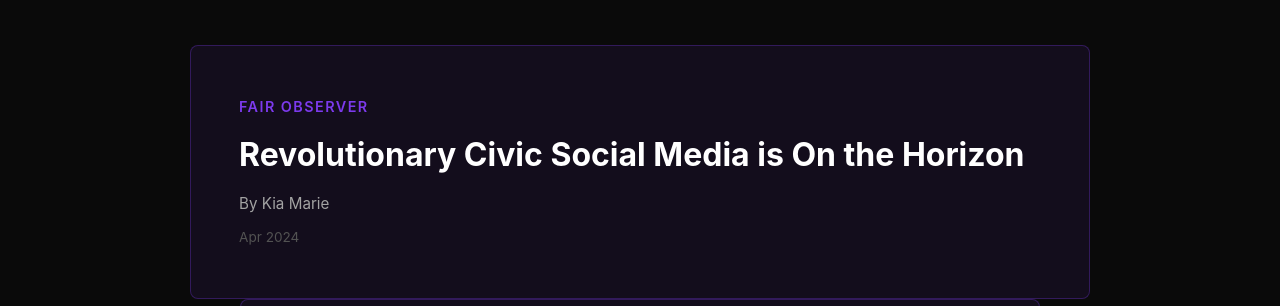
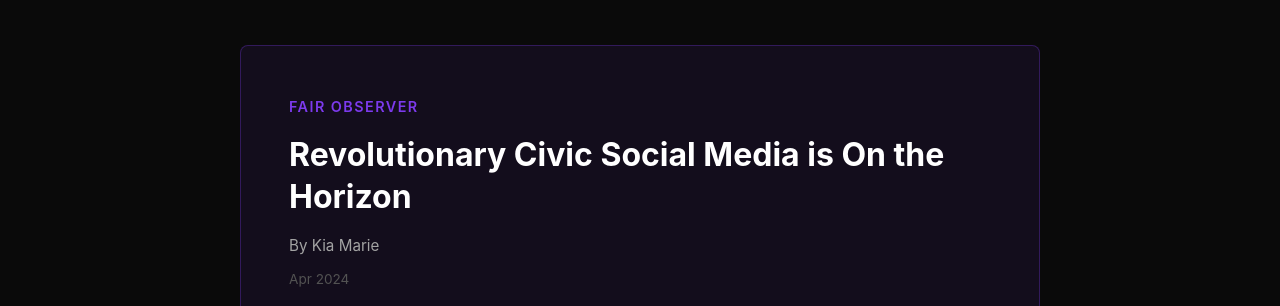
Before and after one commit to CivicWorks/civworks-site, a plain HTML site: page press.html in a window 1280 px wide. Shown: the part 646-952 px from the top of the page. Drawn offline with Linux system fonts and the light colour scheme.

Commit message:
and yet another attempt

```diff
--- a/styles.css
+++ b/styles.css
@@ -601,20 +601,11 @@ body {
 
 /* Press Page */
 .press-featured-grid {
-  display: flex;
-  flex-direction: column;
+  display: grid;
+  grid-template-columns: minmax(auto, 900px);
+  justify-content: center;
   gap: 2rem;
   margin-top: 3rem;
-  max-width: 900px !important;
-  width: 100%;
-  margin-left: auto;
-  margin-right: auto;
-  position: relative;
-}
-
-.press-featured-grid > * {
-  max-width: 900px !important;
-  width: 100% !important;
 }
 
 .press-card-large {
@@ -627,9 +618,7 @@ body {
   transition: all 0.3s;
   position: relative;
   max-width: 800px;
-  margin-left: auto;
-  margin-right: auto;
-  width: 100%;
+  justify-self: center;
 }
 
 .press-card-large:hover {
@@ -678,6 +667,9 @@ body {
   transition: all 0.3s;
   margin-bottom: 1rem;
   box-sizing: border-box;
+  justify-self: center;
+  max-width: 900px;
+  width: 100%;
 }
 
 .press-item:hover {
```
